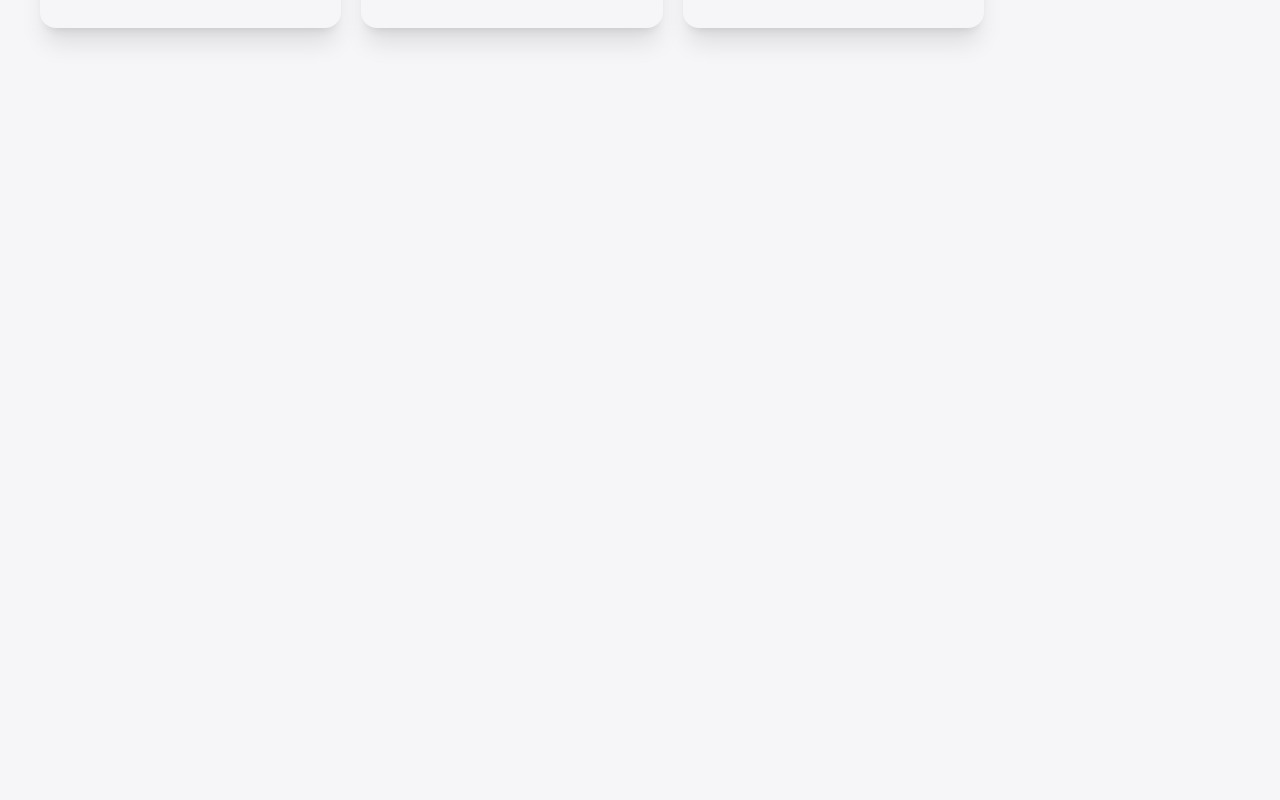
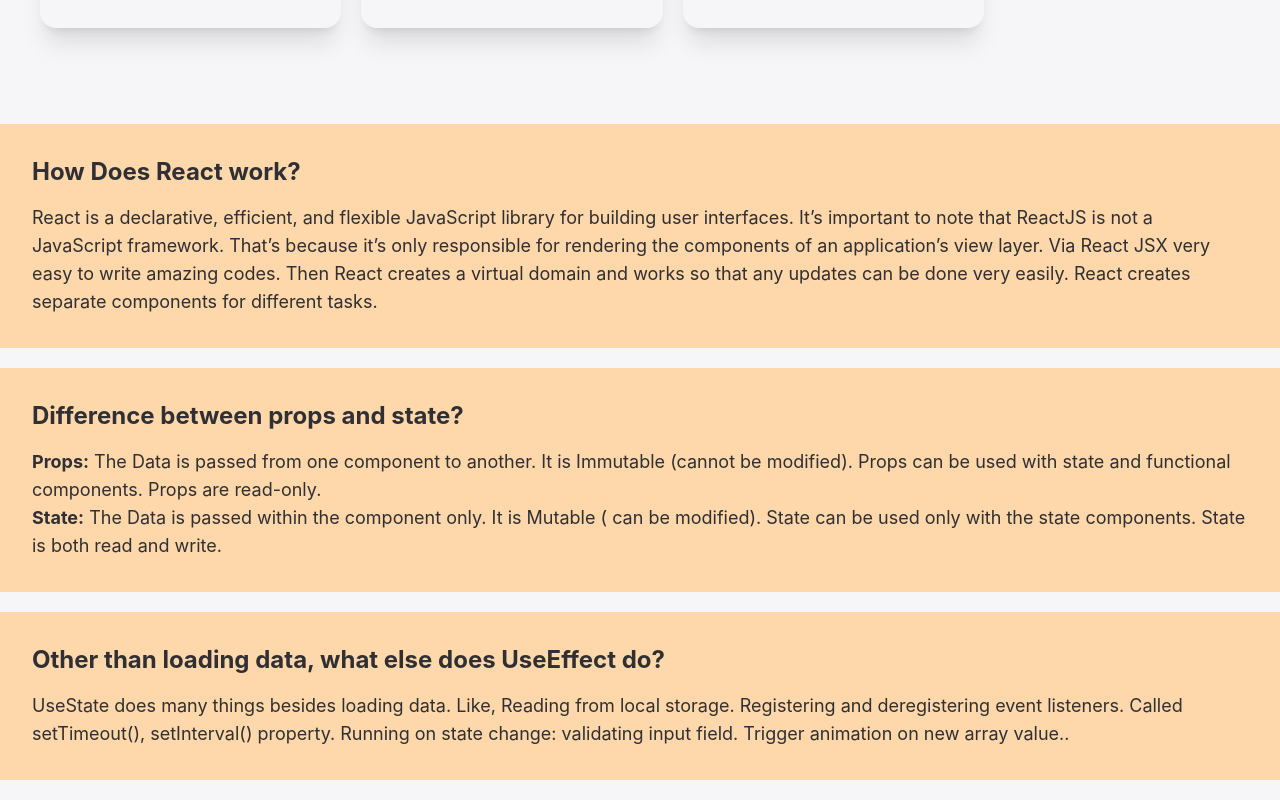
Before and after one commit to ajhridoy/daily-activity-react-assignment, a React (Create React App) app: page / in a window 1280 px wide. Shown: the part 1858-2658 px from the top of the page. Before the commit the page ends 1982 px from the top, so only its background shows below. Built offline with nearby package versions, Linux system fonts and the light colour scheme.

Commit message:
blog component added

```diff
--- a/public/data.json
+++ b/public/data.json
@@ -10,7 +10,7 @@
       "id": "63348670521e3cf7168c7022",
       "time": 10,
       "name": "Pushups",
-      "img": "https://assets.gqindia.com/photos/5cee7eb00379a73d25177759/master/pass/Pushup.jpg",
+      "img": "https://manofmany.com/wp-content/uploads/2020/02/How-to-do-a-proper-pushup.jpg",
       "title": "Traditional pushups are beneficial for building upper body strength. They work the triceps, pectoral muscles, and shoulders."
     },
     {
--- a/src/App.js
+++ b/src/App.js
@@ -1,11 +1,13 @@
 
 import './App.css';
 import Activitis from './Components/Activitis/Activitis';
+import Blog from './Components/Blog/Blog';
 
 function App() {
   return (
     <div>
       <Activitis></Activitis>
+      <Blog></Blog>
     </div>
   );
 }
--- /dev/null
+++ b/src/Components/Blog/Blog.js
@@ -0,0 +1,23 @@
+import React from 'react';
+
+const Blog = () => {
+    return (
+        <div>
+            <div className='bg-orange-200 mb-5 p-8'>
+                <h2 className='text-2xl font-bold mb-4'>How Does React work?</h2>
+                <p className='text-lg'>React is a declarative, efficient, and flexible JavaScript library for building user interfaces. It’s important to note that ReactJS is not a JavaScript framework. That’s because it’s only responsible for rendering the components of an application’s view layer. Via React JSX very easy to write amazing codes. Then React creates a virtual domain and works so that any updates can be done very easily. React creates separate components for different tasks.</p>
+            </div>
+            <div className='bg-orange-200 mb-5 p-8'>
+                <h2 className='text-2xl font-bold mb-4'>Difference between props and state?</h2>
+                <p className='text-lg'><span className='font-bold'>Props:</span> The Data is passed from one component to another. It is Immutable (cannot be modified). Props can be used with state and functional components. Props are read-only.</p>
+                <p className='text-lg'><span className='font-bold'>State:</span> The Data is passed within the component only. It is Mutable ( can be modified). State can be used only with the state components. State is both read and write.</p>
+            </div>
+            <div className='bg-orange-200 mb-5 p-8'>
+                <h2 className='text-2xl font-bold mb-4'>Other than loading data, what else does UseEffect do?</h2>
+                <p className='text-lg'>UseState does many things besides loading data. Like, Reading from local storage. Registering and deregistering event listeners. Called setTimeout(), setInterval() property. Running on state change: validating input field. Trigger animation on new array value..</p>
+            </div>
+        </div>
+    );
+};
+
+export default Blog;
--- a/src/Components/GymActivity/GymActivity.js
+++ b/src/Components/GymActivity/GymActivity.js
@@ -6,7 +6,7 @@
     return (
         <div>
             <div className="card bg-base-100 shadow-xl">
-                <figure><img className='card-img' src={img} alt="Shoes" /></figure>
+                <figure><img className='card-img' src={img} alt="gym" /></figure>
                 <div className="card-body">
                     <h2 className="card-title">{name}</h2>
                     <p><small>{title.slice(0, 120)} ...</small></p>
```
Also changed, not shown: src/Components/Blog/Blog.css (added).
